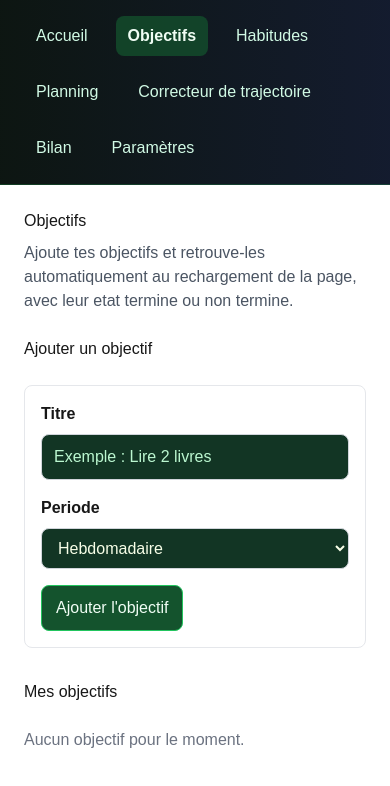
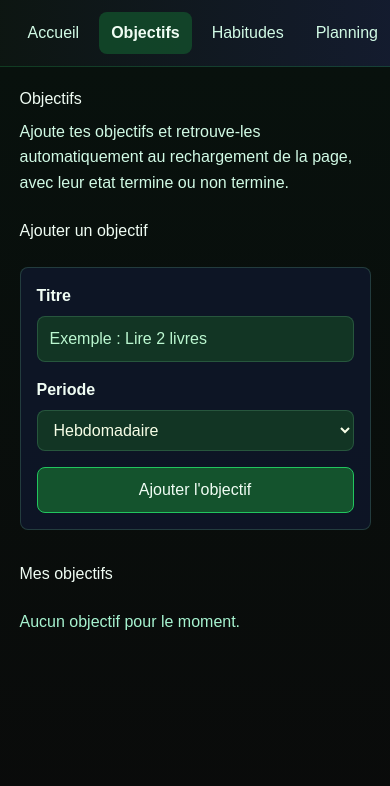
Before and after one commit to Gintaiji/taijilifeplan, a Next.js app: page /objectifs in a window 390 px wide. Shown: the top 786 px of the page. Built offline with nearby package versions, Linux system fonts and the light colour scheme.

Commit message:
Amélioration de l’affichage mobile

```diff
--- a/app/bilan/page.tsx
+++ b/app/bilan/page.tsx
@@ -2,7 +2,7 @@ import WeeklyReview from "../components/WeeklyReview";
 
 const pageStyle = {
   minHeight: "100vh",
-  padding: "24px",
+  padding: "clamp(16px, 5vw, 24px)",
   background: "linear-gradient(180deg, #08110d 0%, #0a0a0a 100%)",
   color: "var(--dashboard-text-primary)",
 };
@@ -10,6 +10,7 @@ const pageStyle = {
 const introStyle = {
   marginTop: "8px",
   color: "var(--dashboard-text-secondary)",
+  lineHeight: 1.6,
 };
 
 export default function BilanPage() {
--- a/app/components/HabitsTracker.module.css
+++ b/app/components/HabitsTracker.module.css
@@ -1,5 +1,8 @@
 .section {
   margin-top: 24px;
+  width: min(860px, 100%);
+  margin-left: auto;
+  margin-right: auto;
   border: 1px solid rgba(34, 197, 94, 0.2);
   border-radius: 22px;
   padding: 22px;
@@ -86,6 +89,7 @@
   border: 1px solid rgba(134, 239, 172, 0.12);
   border-radius: 18px;
   background: rgba(19, 39, 29, 0.72);
+  min-width: 0;
 }
 
 .label {
@@ -108,6 +112,7 @@
   flex-wrap: wrap;
   gap: 8px;
   justify-content: flex-end;
+  max-width: 100%;
 }
 
 .editForm {
@@ -163,6 +168,10 @@
     flex: 1 1 140px;
   }
 
+  .button {
+    width: 100%;
+  }
+
   .editForm {
     grid-template-columns: 1fr;
   }
--- a/app/components/MainNavigation.tsx
+++ b/app/components/MainNavigation.tsx
@@ -5,26 +5,30 @@ import { usePathname } from "next/navigation";
 
 const navStyle = {
   borderBottom: "1px solid rgba(34, 197, 94, 0.22)",
-  padding: "16px 24px",
+  padding: "12px clamp(12px, 4vw, 24px)",
   background:
     "linear-gradient(90deg, rgba(8, 17, 13, 0.98), rgba(15, 23, 42, 0.98))",
+  overflowX: "auto" as const,
+  WebkitOverflowScrolling: "touch" as const,
 };
 
 const listStyle = {
   display: "flex",
-  gap: "16px",
+  gap: "8px",
   listStyle: "none",
   padding: 0,
   margin: 0,
-  flexWrap: "wrap" as const,
+  flexWrap: "nowrap" as const,
+  minWidth: "max-content",
 };
 
 const linkStyle = {
   display: "inline-block",
-  padding: "8px 12px",
+  padding: "9px 12px",
   borderRadius: "8px",
   textDecoration: "none",
   color: "#d1fae5",
+  whiteSpace: "nowrap" as const,
 };
 
 const activeLinkStyle = {
@@ -41,7 +45,7 @@ const links = [
   { href: "/planning", label: "Planning" },
   { href: "/trajectoire", label: "Correcteur de trajectoire" },
   { href: "/bilan", label: "Bilan" },
-  { href: "/parametres", label: "Paramètres" },
+  { href: "/parametres", label: "Parametres" },
 ];
 
 export default function MainNavigation() {
--- a/app/components/TrajectoryReview.tsx
+++ b/app/components/TrajectoryReview.tsx
@@ -9,6 +9,7 @@ const DAILY_OBJECTIVES_STORAGE_KEY = STORAGE_KEYS.dailyObjectives;
 const sectionStyle = {
   marginTop: "24px",
   maxWidth: "720px",
+  width: "100%",
 };
 
 const dateStyle = {
@@ -57,10 +58,11 @@ const objectivesListStyle = {
 };
 
 const objectiveItemStyle = {
-  display: "grid",
-  gridTemplateColumns: "80px minmax(0, 1fr) auto",
+  display: "flex",
+  flexWrap: "wrap" as const,
   gap: "12px",
   alignItems: "center",
+  justifyContent: "space-between",
   border: "1px solid rgba(134, 239, 172, 0.12)",
   borderRadius: "8px",
   padding: "12px",
@@ -87,12 +89,16 @@ const tomorrowObjectiveTextStyle = {
 const objectiveTimeStyle = {
   color: "var(--dashboard-text-muted)",
   fontWeight: 700,
+  flex: "0 1 90px",
 };
 
 const objectiveTextStyle = {
   color: "var(--dashboard-text-primary)",
   fontWeight: 700,
   lineHeight: 1.4,
+  flex: "1 1 180px",
+  minWidth: 0,
+  overflowWrap: "anywhere" as const,
 };
 
 const objectiveCompletedTextStyle = {
@@ -112,7 +118,7 @@ const objectiveStatusStyle = {
 };
 
 const timeInputStyle = {
-  width: "130px",
+  width: "min(130px, 100%)",
   padding: "10px 12px",
   border: "1px solid rgba(134, 239, 172, 0.15)",
   borderRadius: "8px",
@@ -160,6 +166,7 @@ const prefillButtonStyle = {
 
 const textareaStyle = {
   width: "100%",
+  minWidth: 0,
   minHeight: "140px",
   padding: "12px",
   border: "1px solid #d1d5db",
--- a/app/components/WeeklyReview.tsx
+++ b/app/components/WeeklyReview.tsx
@@ -11,6 +11,7 @@ const sectionStyle = {
   gap: "20px",
   marginTop: "24px",
   maxWidth: "960px",
+  width: "100%",
 };
 
 const cardStyle = {
@@ -22,7 +23,7 @@ const cardStyle = {
 
 const gridStyle = {
   display: "grid",
-  gridTemplateColumns: "repeat(auto-fit, minmax(180px, 1fr))",
+  gridTemplateColumns: "repeat(auto-fit, minmax(min(180px, 100%), 1fr))",
   gap: "14px",
 };
 
@@ -74,11 +75,13 @@ const listItemStyle = {
   borderRadius: "8px",
   padding: "12px",
   backgroundColor: "rgba(19, 39, 29, 0.72)",
+  minWidth: 0,
 };
 
 const scoreStyle = {
   color: "var(--dashboard-text-accent)",
   fontWeight: 800,
+  flex: "0 0 auto",
 };
 
 const controlsStyle = {
--- a/app/globals.css
+++ b/app/globals.css
@@ -30,6 +30,25 @@
   --color-foreground: var(--foreground);
   --font-sans: var(--font-geist-sans);
   --font-mono: var(--font-geist-mono);
+}
+
+* {
+  box-sizing: border-box;
+}
+
+html {
+  min-width: 320px;
+}
+
+body {
+  overflow-x: hidden;
+}
+
+img,
+svg,
+video,
+canvas {
+  max-width: 100%;
 }
 
 @media (prefers-color-scheme: dark) {
@@ -68,6 +87,8 @@ body {
 input:not([type="checkbox"]):not([type="radio"]),
 textarea,
 select {
+  max-width: 100%;
+  min-width: 0;
   background: var(--field-background);
   color: var(--field-foreground);
   border-color: var(--field-border);
@@ -87,9 +108,11 @@ select:focus {
 }
 
 .control-button {
+  max-width: 100%;
   background: var(--control-button-background);
   color: var(--control-button-foreground);
   border: 1px solid var(--control-button-border);
+  white-space: normal;
 }
 
 .control-button:hover {
@@ -106,3 +129,16 @@ select:focus {
   color: var(--control-button-foreground);
   border: 1px solid var(--control-button-border);
 }
+
+@media (max-width: 640px) {
+  body {
+    -webkit-text-size-adjust: 100%;
+  }
+
+  button,
+  input,
+  textarea,
+  select {
+    font-size: 16px;
+  }
+}
--- a/app/habitudes/page.module.css
+++ b/app/habitudes/page.module.css
@@ -43,7 +43,7 @@
 
 @media (max-width: 640px) {
   .page {
-    padding: 20px 14px 40px;
+    padding: 18px 12px 40px;
   }
 
   .hero {
--- a/app/objectifs/page.tsx
+++ b/app/objectifs/page.tsx
@@ -24,17 +24,22 @@ type SubGoal = {
 };
 
 const pageStyle = {
-  padding: "24px",
+  minHeight: "100vh",
+  padding: "clamp(16px, 5vw, 24px)",
+  background: "linear-gradient(180deg, #08110d 0%, #0a0a0a 100%)",
+  color: "var(--dashboard-text-primary)",
 };
 
 const sectionStyle = {
   marginTop: "24px",
   maxWidth: "720px",
+  width: "100%",
 };
 
 const introStyle = {
   marginTop: "8px",
-  color: "#4b5563",
+  color: "var(--dashboard-text-secondary)",
+  lineHeight: 1.6,
 };
 
 const formStyle = {
@@ -42,8 +47,9 @@ const formStyle = {
   gap: "16px",
   marginTop: "24px",
   padding: "16px",
-  border: "1px solid #e5e7eb",
+  border: "1px solid rgba(134, 239, 172, 0.18)",
   borderRadius: "8px",
+  backgroundColor: "rgba(15, 23, 42, 0.86)",
 };
 
 const fieldGroupStyle = {
@@ -53,12 +59,14 @@ const fieldGroupStyle = {
 
 const labelStyle = {
   fontWeight: 600,
+  color: "var(--dashboard-text-primary)",
 };
 
 const inputStyle = {
   width: "100%",
+  minWidth: 0,
   padding: "10px 12px",
-  border: "1px solid #d1d5db",
+  border: "1px solid rgba(134, 239, 172, 0.18)",
   borderRadius: "8px",
   font: "inherit",
 };
@@ -68,7 +76,7 @@ const selectStyle = {
 };
 
 const addButtonStyle = {
-  width: "fit-content",
+  width: "min(100%, fit-content)",
   borderRadius: "8px",
   padding: "10px 14px",
   cursor: "pointer",
@@ -86,14 +94,16 @@ const listStyle = {
 const itemStyle = {
   display: "grid",
   gap: "12px",
-  border: "1px solid #e5e7eb",
+  minWidth: 0,
+  border: "1px solid rgba(134, 239, 172, 0.16)",
   borderRadius: "8px",
   padding: "16px",
+  backgroundColor: "rgba(19, 39, 29, 0.72)",
 };
 
 const itemCompletedStyle = {
   ...itemStyle,
-  backgroundColor: "#f9fafb",
+  backgroundColor: "rgba(18, 34, 25, 0.92)",
 };
 
 const goalTextStyle = {
@@ -112,20 +122,22 @@ const goalHeaderStyle = {
 
 const goalTitleStyle = {
   fontWeight: 600,
+  color: "var(--dashboard-text-primary)",
+  overflowWrap: "anywhere" as const,
 };
 
 const goalTitleCompletedStyle = {
   ...goalTitleStyle,
   textDecoration: "line-through",
-  color: "#6b7280",
+  color: "var(--dashboard-text-muted)",
 };
 
 const periodBadgeStyle = {
   width: "fit-content",
   padding: "4px 10px",
   borderRadius: "999px",
-  backgroundColor: "#e5e7eb",
-  color: "#1f2937",
+  backgroundColor: "rgba(20, 83, 45, 0.45)",
+  color: "var(--dashboard-text-accent)",
   fontSize: "14px",
 };
 
@@ -140,6 +152,7 @@ const actionsStyle = {
   display: "flex",
   gap: "8px",
   flexWrap: "wrap" as const,
+  maxWidth: "100%",
 };
 
 const editFormStyle = {
@@ -149,7 +162,7 @@ const editFormStyle = {
 
 const editFieldsStyle = {
   display: "grid",
-  gridTemplateColumns: "minmax(0, 1fr) minmax(160px, 220px)",
+  gridTemplateColumns: "repeat(auto-fit, minmax(min(180px, 100%), 1fr))",
   gap: "10px",
 };
 
@@ -159,7 +172,7 @@ const periodSectionTitleStyle = {
 
 const emptyTextStyle = {
   marginTop: "24px",
-  color: "#6b7280",
+  color: "var(--dashboard-text-muted)",
 };
 
 const subGoalsAreaStyle = {
@@ -171,7 +184,7 @@ const subGoalsAreaStyle = {
 
 const subGoalFormStyle = {
   display: "grid",
-  gridTemplateColumns: "minmax(0, 1fr) auto",
+  gridTemplateColumns: "repeat(auto-fit, minmax(min(220px, 100%), 1fr))",
   gap: "8px",
 };
 
@@ -239,6 +252,8 @@ const subGoalTextStyle = {
   alignItems: "center",
   gap: "8px",
   flex: "1 1 220px",
+  minWidth: 0,
+  overflowWrap: "anywhere" as const,
 };
 
 const subGoalTitleCompletedStyle = {
--- a/app/page.module.css
+++ b/app/page.module.css
@@ -50,6 +50,7 @@
 }
 
 .card {
+  min-width: 0;
   border: 1px solid rgba(34, 197, 94, 0.2);
   border-radius: 22px;
   padding: 22px;
@@ -98,6 +99,7 @@
   align-items: flex-start;
   gap: 16px;
   flex-wrap: wrap;
+  min-width: 0;
 }
 
 .cardTitle {
@@ -105,6 +107,7 @@
   color: var(--dashboard-text-primary);
   font-size: 1.2rem;
   line-height: 1.25;
+  overflow-wrap: anywhere;
 }
 
 .cardText {
@@ -143,7 +146,7 @@
 
 .inputRow {
   display: grid;
-  grid-template-columns: minmax(0, 1fr) 150px auto;
+  grid-template-columns: minmax(0, 1fr) minmax(120px, 150px) auto;
   gap: 10px;
   align-items: start;
 }
@@ -218,6 +221,7 @@
 .actionItem,
 .historyItem {
   padding: 16px;
+  min-width: 0;
 }
 
 .historyItem {
@@ -361,6 +365,7 @@
   color: var(--dashboard-text-primary);
   font-size: 1rem;
   line-height: 1.4;
+  overflow-wrap: anywhere;
 }
 
 .itemMeta {
@@ -388,7 +393,7 @@
 
 .scheduleControls {
   display: grid;
-  grid-template-columns: minmax(110px, 1fr) minmax(110px, 1fr) auto;
+  grid-template-columns: repeat(auto-fit, minmax(min(150px, 100%), 1fr));
   gap: 10px;
   align-items: end;
 }
@@ -634,12 +639,12 @@
 
 @media (max-width: 640px) {
   .page {
-    padding: 20px 14px 40px;
+    padding: 18px 12px 40px;
   }
 
   .hero,
   .card {
-    padding: 18px;
+    padding: 16px;
     border-radius: 18px;
   }
 
@@ -662,6 +667,14 @@
 
   .scheduleControls {
     grid-template-columns: 1fr;
+  }
+
+  .button {
+    width: 100%;
+  }
+
+  .actions {
+    width: 100%;
   }
 
   .scheduleButton {
--- a/app/parametres/page.module.css
+++ b/app/parametres/page.module.css
@@ -53,6 +53,7 @@
 
 .card,
 .dangerCard {
+  min-width: 0;
   border-radius: 22px;
   padding: 22px;
   background:
@@ -83,6 +84,7 @@
   color: var(--dashboard-text-primary);
   font-size: 1.2rem;
   line-height: 1.25;
+  overflow-wrap: anywhere;
 }
 
 .dangerTitle {
@@ -156,7 +158,7 @@
 
 @media (max-width: 640px) {
   .page {
-    padding: 20px 14px 40px;
+    padding: 18px 12px 40px;
   }
 
   .hero,
--- a/app/planning/page.tsx
+++ b/app/planning/page.tsx
@@ -25,7 +25,7 @@ type PlannedTask = {
 
 const pageStyle = {
   minHeight: "100vh",
-  padding: "24px",
+  padding: "clamp(16px, 5vw, 24px)",
   background:
     "linear-gradient(180deg, #08110d 0%, #0a0a0a 100%)",
   color: "#f0fdf4",
@@ -34,6 +34,7 @@ const pageStyle = {
 const sectionStyle = {
   marginTop: "24px",
   maxWidth: "720px",
+  width: "100%",
 };
 
 const planningSectionStyle = {
@@ -43,6 +44,7 @@ const planningSectionStyle = {
 const introStyle = {
   marginTop: "8px",
   color: "#bbf7d0",
+  lineHeight: 1.6,
 };
 
 const formStyle = {
@@ -67,6 +69,7 @@ const labelStyle = {
 
 const inputStyle = {
   width: "100%",
+  minWidth: 0,
   padding: "10px 12px",
   border: "1px solid rgba(134, 239, 172, 0.18)",
   borderRadius: "8px",
@@ -76,7 +79,7 @@ const inputStyle = {
 };
 
 const addButtonStyle = {
-  width: "fit-content",
+  width: "min(100%, fit-content)",
   borderRadius: "8px",
   padding: "10px 14px",
   cursor: "pointer",
@@ -104,9 +107,12 @@ const dayTitleStyle = {
 };
 
 const itemStyle = {
-  display: "grid",
-  gridTemplateColumns: "minmax(0, 1fr) auto",
+  display: "flex",
+  flexWrap: "wrap" as const,
+  alignItems: "flex-start",
+  justifyContent: "space-between",
   gap: "16px",
+  minWidth: 0,
   border: "1px solid rgba(134, 239, 172, 0.16)",
   borderRadius: "8px",
   padding: "16px",
@@ -122,6 +128,8 @@ const completedItemStyle = {
 const taskTextStyle = {
   display: "grid",
   gap: "10px",
+  minWidth: 0,
+  flex: "1 1 220px",
 };
 
 const taskInfoRowStyle = {
@@ -140,12 +148,14 @@ const taskInfoLabelStyle = {
 const taskInfoValueStyle = {
   fontSize: "16px",
   color: "#dcfce7",
+  overflowWrap: "anywhere" as const,
 };
 
 const taskLabelStyle = {
   fontWeight: 600,
   fontSize: "18px",
   color: "#f0fdf4",
+  overflowWrap: "anywhere" as const,
 };
 
 const completedTaskLabelStyle = {
@@ -178,6 +188,7 @@ const deleteButtonStyle = {
   cursor: "pointer",
   font: "inherit",
   alignSelf: "start",
+  maxWidth: "100%",
 };
 
 const emptyTextStyle = {
--- a/app/trajectoire/page.tsx
+++ b/app/trajectoire/page.tsx
@@ -2,7 +2,7 @@ import TrajectoryReview from "../components/TrajectoryReview";
 
 const pageStyle = {
   minHeight: "100vh",
-  padding: "24px",
+  padding: "clamp(16px, 5vw, 24px)",
   background: "linear-gradient(180deg, #08110d 0%, #0a0a0a 100%)",
   color: "var(--dashboard-text-primary)",
 };
@@ -10,6 +10,7 @@ const pageStyle = {
 const introStyle = {
   marginTop: "8px",
   color: "var(--dashboard-text-secondary)",
+  lineHeight: 1.6,
 };
 
 export default function TrajectoirePage() {
```
